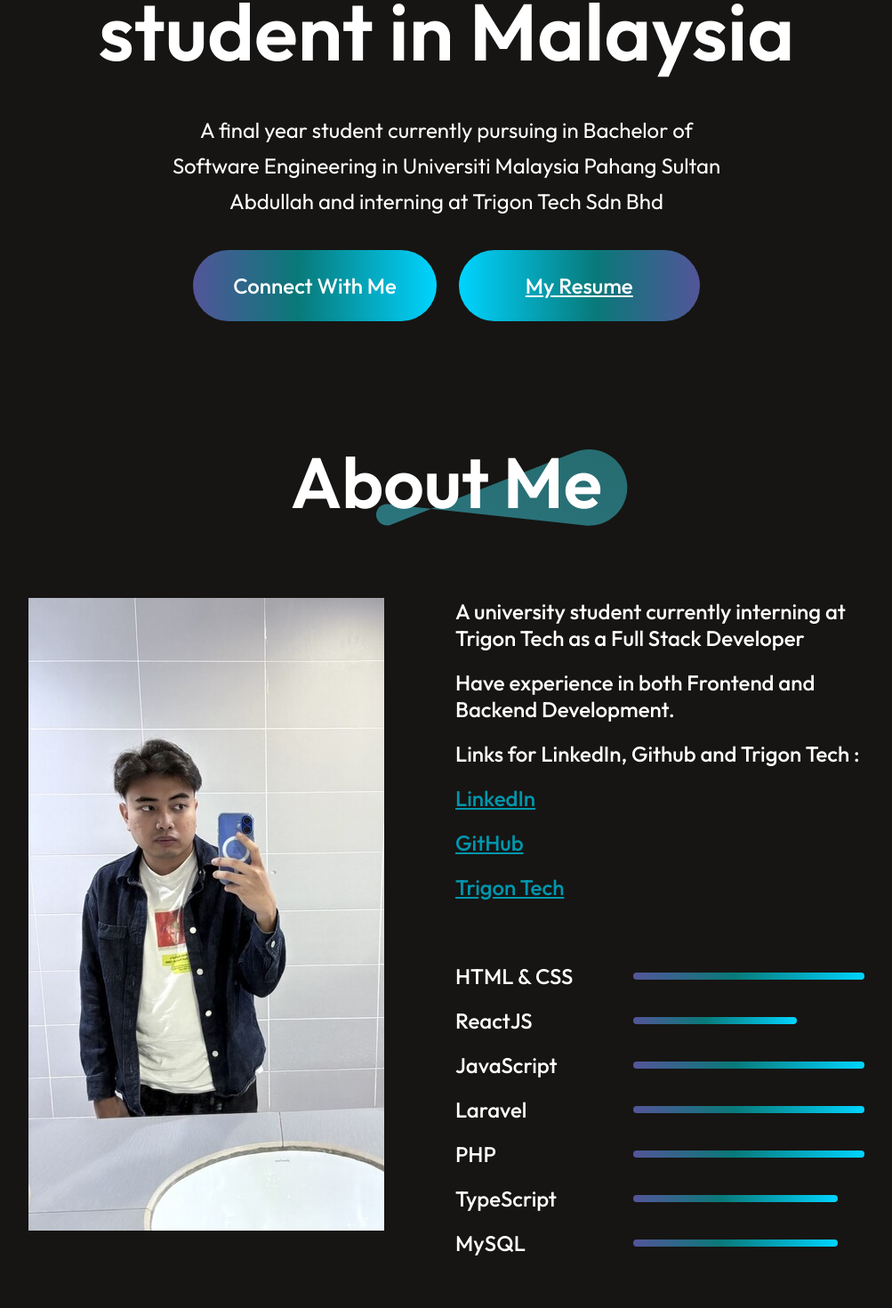
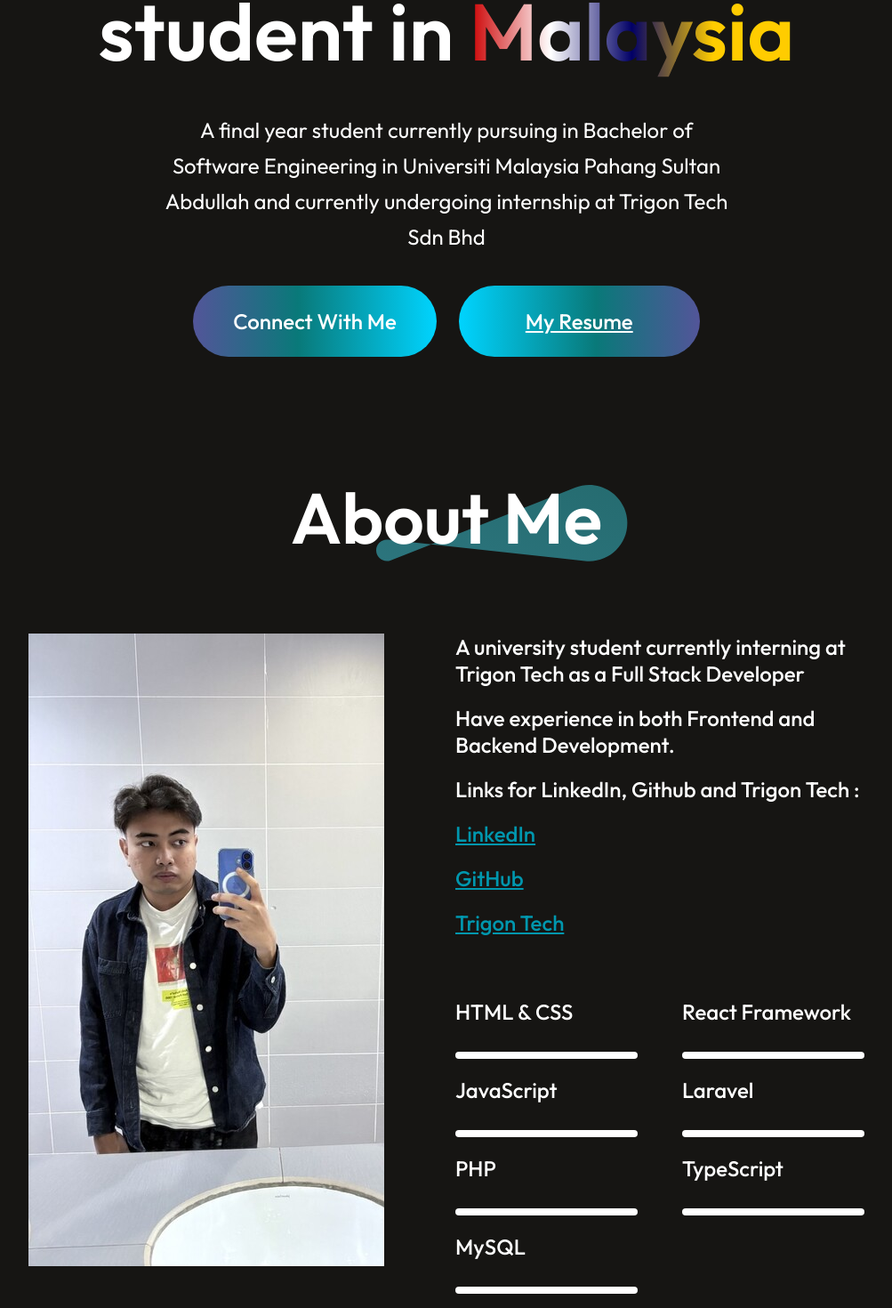
Before and after one commit to Zeyynn/RazinPortfolioReactJS, a React (Vite) app: page / in a window 1280 px wide. Shown: the part 956-2426 px from the top of the page at 89% size, without its empty margins (138-1141 px from the left). Built offline with nearby package versions, Linux system fonts and the light colour scheme.

Commit message:
Enhance UI with hover effects on titles across multiple components, update About section layout with skill bars, and improve Services section structure for better readability.

```diff
--- a/src/Components/Contact/Contact.css
+++ b/src/Components/Contact/Contact.css
@@ -13,6 +13,10 @@
     padding: 0px 30px;
     font-size: 80px;
     font-weight: 600;
+}
+.contact-title:hover{
+    transform: scale(1.1);
+    transition: transform 0.3s ease-in-out;
 }
 .contact-title img{
     position: absolute;
--- a/src/Components/Footer/Footer.jsx
+++ b/src/Components/Footer/Footer.jsx
@@ -17,10 +17,6 @@ const Footer = () => {
         <div className="footer-bottom">                         {/*Bottom foooter*/}
             <p className="footer-bottom-left">© 2025 Hariz Razin. All rights reserved</p>
             <div className="footer-bottom-right">
-                <p>Terms of Services</p>
-                <p>Privacy Policy</p>
-                <p>Connect With Me</p>
-                <p></p>
             </div>
         </div>
     </div>
--- a/src/Components/My Work/MyWork.css
+++ b/src/Components/My Work/MyWork.css
@@ -55,6 +55,10 @@
     gap: 30px;
     transition: 0.6s;
 }
+.mywork-title:hover{
+    transform: scale(1.1);
+    transition: transform 0.3s ease-in-out;
+}
 @media(max-width: 768px){
     .mywork{
         gap: 50px;
--- a/src/Components/Navbar/About/About.css
+++ b/src/Components/Navbar/About/About.css
@@ -20,6 +20,10 @@
     right: 0;
     z-index: -1;
 }
+.about-title:hover{
+    transform: scale(1.1);
+    transition: transform 0.3s ease-in-out;
+}
 .about-sections{
     display: flex;
     gap: 80px;
@@ -37,29 +41,76 @@
     font-weight: 500;
 }
 .about-skills{
-    display: flex;
+    display: grid;
     flex-direction: column;
-    gap: 20px;
+    gap: 20px 50px;
+    grid-template-columns: 1fr 1fr;
+    max-width: 900px;
 }
-.about-skill{
-    display: flex;
-    gap: 50px;
+.about-skill {
+    display: grid;
     align-items: center;
+    gap: 30px;
     transition: 0.3s;
-}
+    width: 100%;
+    max-width: 500px;
+  }
 .about-skill p{
     min-width: 150px;
     font-size: 24px;
     font-weight: 500;
 }
-.about-skill hr{
-    outline:none;
+
+/* Container for the bar */
+.about-skill .bar-wrapper {
+    position: relative;
+    flex: 1; /* take available width */
+    height: 8px;
+    background: #fff; /* white base bar */
+    border-radius: 50px;
+    overflow: hidden;
+  }
+
+  /* The gradient bar (progress) */
+.about-skill .bar {
+    position: absolute;
+    top: 0;
+    left: 0;
+    height: 100%;
+    width: 0; /* start at 0 */
+    border-radius: 50px;
+    background: linear-gradient(
+      90deg,
+      rgba(83, 85, 153, 1) 0%,
+      rgba(9, 121, 121, 1) 43%,
+      rgba(0, 212, 255, 1) 100%
+    );
+    transition: width 0.8s ease; /* smooth animation */
+  }
+
+  .about-skill:hover .bar {
+    width: var(--target-width); /* animate to target width */
+  }
+
+.about-skill hr {
+    outline: none;
     border: none;
-    width: 50%;
+    width: 0; /* start with 0 width */
     height: 8px;
     border-radius: 50px;
-    background: linear-gradient(90deg, rgba(83,85,153,1) 0%, rgba(9,121,121,1) 43%, rgba(0,212,255,1) 100%);
-}
+    background: linear-gradient(
+      90deg,
+      rgba(83, 85, 153, 1) 0%,
+      rgba(9, 121, 121, 1) 43%,
+      rgba(0, 212, 255, 1) 100%
+    );
+    transition: width 0.5s ease; /* smooth animation */
+  }
+
+  .about-skill:hover hr {
+    width: var(--target-width); /* expand to target width on hover */
+  }
+
 .about-achievements{
     display: flex;
     width: 100%;
--- a/src/Components/Navbar/About/About.jsx
+++ b/src/Components/Navbar/About/About.jsx
@@ -8,7 +8,7 @@ const About = () => {
     <div id='about' className='about'>                        {/*About Me*/}
       <div className="about-title">
         <h1>About Me</h1>
-        <img src={theme_pattern} alt=""/>
+        <img src={theme_pattern} alt="" />
       </div>
       <div className="about-sections">
         <div className="about-left">
@@ -23,15 +23,52 @@ const About = () => {
             <p><a href="https://github.com/Zeyynn" target="_blank" rel="noopener noreferrer" className='links'>GitHub</a></p>
             <p><a href="https://trigontech.my" target="_blank" rel="noopener noreferrer" className='links'>Trigon Tech</a></p>
           </div>
-            <div className="about-skills">                    {/*About Me Skills*/}
-                <div className="about-skill"><p>HTML & CSS</p><hr style ={{width:"80%"}}/></div>
-                <div className="about-skill"><p>ReactJS</p><hr style ={{width:"40%"}}/></div>
-                <div className="about-skill"><p>JavaScript</p><hr style ={{width:"60%"}}/></div>
-                <div className="about-skill"><p>Laravel</p><hr style ={{width:"70%"}}/></div>
-                <div className="about-skill"><p>PHP</p><hr style ={{width:"60%"}}/></div>
-                <div className="about-skill"><p>TypeScript</p><hr style ={{width:"50%"}}/></div>
-                <div className="about-skill"><p>MySQL</p><hr style ={{width:"50%"}}/></div>
+          <div className="about-skills">
+            <div className="about-skill" style={{ "--target-width": "80%" }}>
+              <p>HTML & CSS</p>
+              <div className="bar-wrapper">
+                <div className="bar"></div>
               </div>
+            </div>
+            <div className="about-skill" style={{ "--target-width": "77%" }}>
+              <p>React Framework<img></img></p>
+              <div className="bar-wrapper">
+                <div className="bar"></div>
+              </div>
+            </div>
+
+            <div className="about-skill" style={{ "--target-width": "70%" }}>
+              <p>JavaScript</p>
+              <div className="bar-wrapper">
+                <div className="bar"></div>
+              </div>
+            </div>
+            <div className="about-skill" style={{ "--target-width": "75%" }}>
+              <p>Laravel</p>
+              <div className="bar-wrapper">
+                <div className="bar"></div>
+              </div>
+            </div>
+            <div className="about-skill" style={{ "--target-width": "70%" }}>
+              <p>PHP</p>
+              <div className="bar-wrapper">
+                <div className="bar"></div>
+              </div>
+            </div>
+            <div className="about-skill" style={{ "--target-width": "75%" }}>
+              <p>TypeScript</p>
+              <div className="bar-wrapper">
+                <div className="bar"></div>
+              </div>
+            </div>
+            <div className="about-skill" style={{ "--target-width": "50%" }}>
+              <p>MySQL</p>
+              <div className="bar-wrapper">
+                <div className="bar"></div>
+              </div>
+            </div>
+          </div>
+
         </div>
       </div>
       <div className="about-achievements">    {/*About Me Achievements*/}
--- a/src/Components/Navbar/Hero/Hero.css
+++ b/src/Components/Navbar/Hero/Hero.css
@@ -1,93 +1,162 @@
-.hero{
-    display:flex;
-    align-items:center;
+.hero {
+    display: flex;
+    align-items: center;
     flex-direction: column;
     gap: 35px;
 }
-.hero img{
+
+.hero img {
     margin-top: 150px;
 }
 
-.hero h1{
+.hero h1 {
     text-align: center;
     width: 70%;
     font-size: 90px;
     font-weight: 600;
 }
-.hero h1 span{
-    background: linear-gradient(90deg, rgba(83,85,153,1) 0%, rgba(9,121,121,1) 43%, rgba(0,212,255,1) 100%);
+
+.hero h1 span {
+    /* background: linear-gradient(90deg, rgba(83, 85, 153, 1) 0%, rgba(9, 121, 121, 1) 43%, rgba(0, 212, 255, 1) 100%); */
     background-clip: text;
     -webkit-background-clip: text;
     -webkit-text-fill-color: transparent;
 }
-.hero p{
+
+.hero p {
     width: 50%;
     text-align: center;
     font-size: 24px;
     line-height: 40px;
 }
 
-.hero-action{
+.hero-action {
     display: flex;
     align-items: center;
-    gap:25px;
-    font-size:24px;
+    gap: 25px;
+    font-size: 24px;
     font-weight: 500;
     margin-bottom: 50px;
 }
 
-.hero-connect{
+.hero-connect {
     padding: 25px 45px;
     border-radius: 50px;
-    background: linear-gradient(90deg, rgba(83,85,153,1) 0%, rgba(9,121,121,1) 43%, rgba(0,212,255,1) 100%);
+    background: linear-gradient(90deg, rgba(83, 85, 153, 1) 0%, rgba(9, 121, 121, 1) 43%, rgba(0, 212, 255, 1) 100%);
     cursor: pointer;
 }
-.hero-resume{
+
+.hero-resume {
     padding: 25px 75px;
     border-radius: 50px;
-    background: linear-gradient(270deg, rgba(83,85,153,1) 0%, rgba(9,121,121,1) 43%, rgba(0,212,255,1) 100%);
+    background: linear-gradient(270deg, rgba(83, 85, 153, 1) 0%, rgba(9, 121, 121, 1) 43%, rgba(0, 212, 255, 1) 100%);
     cursor: pointer;
     color: white;
 }
-.hero-connect:hover{
+
+.hero-connect:hover {
     border: 2px solid #FFFFFF;
 }
-.hero-resume:hover{
+
+.hero-resume:hover {
     border: 2px solid #FFFFFF;
 }
-@media(max-width:768px){
-    .hero img{
+
+@media(max-width:768px) {
+    .hero img {
         margin-top: 120px;
         width: 260px;
     }
-    .hero h1{
+
+    .hero h1 {
         margin-top: 50px;
         width: 90%;
         font-size: 50px;
     }
-    .hero p{
+
+    .hero p {
         width: 60%;
         font-size: 18px;
         line-height: 32px;
         margin: 10px 0px;
     }
-    .hero-action{
+
+    .hero-action {
         gap: 16px;
         font-size: 18px;
         font-weight: 500;
         margin-bottom: 50px;
     }
-    .hero-connect{
+
+    .hero-connect {
         padding: 20px 30px;
         border-radius: 40px;
     }
-    .hero-resume{
+
+    .hero-resume {
         padding: 20px 50px;
         border-radius: 40px;
         color: white;
         text-decoration: none;
     }
 }
+
 .profile-image {
     border-radius: 50%;
+    transition: transform 0.5s ease-in-out;
 }
+
+.profile-image {
+    position: relative;
+    border-radius: 50%;
+    overflow: hidden;
+    /* ensures image stays circular */
+    display: inline-block;
+}
+
+/* Create gradient border with pseudo-element */
+.profile-image::before {
+    content: "";
+    position: absolute;
+    inset: 0;
+    /* cover entire element */
+    padding: 2px;
+    /* border thickness */
+    border-radius: 50%;
+    background: linear-gradient(270deg, rgba(83, 85, 153, 1) 0%, rgba(9, 121, 121, 1) 43%, rgba(0, 212, 255, 1) 100%);
+    -webkit-mask:
+        linear-gradient(#fff 0 0) content-box,
+        linear-gradient(#fff 0 0);
+    -webkit-mask-composite: xor;
+    mask-composite: exclude;
+    pointer-events: none;
+    /* allow clicks through */
+}
+
+/* Hover animation */
+.profile-image:hover {
+    transform: scale(1.1) rotate(360deg);
+    transition: transform 0.5s ease-in-out;
+}
+.hero-name{
+    background: linear-gradient(90deg, rgba(83, 85, 153, 1) 0%, rgba(9, 121, 121, 1) 43%, rgba(0, 212, 255, 1) 100%);
+    background-clip: text;
+}
+.hero-name:hover{
+    transform: scale(1.1);
+    transition: transform 0.3s ease-in-out;
+}
+.hero-country{
+    background: linear-gradient(
+      90deg,
+
+      #cc0001 0%,    /* Red */
+      #ffffff 25%,   /* White */
+      #010066 50%,   /* Blue */
+      #ffcc00 75%    /* Yellow */
+
+    );
+    background-clip: text;
+    color: transparent;
+    font-weight: 600;
+  }
--- a/src/Components/Navbar/Hero/Hero.jsx
+++ b/src/Components/Navbar/Hero/Hero.jsx
@@ -5,15 +5,19 @@ import AnchorLink from 'react-anchor-link-smooth-scroll'
 
 const Hero = () => {
   return (
-        <div id='home' className="hero">                      {/*Profile*/}
+    <>
+    {/*Profile*/}
+
+        <div id='home' className="hero">
         <img src={profile_img} className="profile-image" alt =""/>
-        <h1><span>I'm Hariz Razin,</span> a student in Malaysia</h1>
-        <p>A final year student currently pursuing in Bachelor of Software Engineering in Universiti Malaysia Pahang Sultan Abdullah and interning at Trigon Tech Sdn Bhd</p>
+        <h1><span className='hero-name'>I'm Hariz Razin,</span> a student in <span className='hero-country'>Malaysia</span></h1>
+        <p>A final year student currently pursuing in Bachelor of Software Engineering in Universiti Malaysia Pahang Sultan Abdullah and currently undergoing internship at Trigon Tech Sdn Bhd</p>
         <div className="hero-action">                         {/*Profile Links to Github and Linkedin*/}
             <div className="hero-connect"><AnchorLink className='anchor-link' offset={50} href='#contact'>Connect With Me</AnchorLink></div>
             <a href="https://razin-portfolio-react-js.vercel.app/Hariz_Razin_Resume.pdf" download="Hariz_Razin_Resume.pdf" className="hero-resume">My Resume</a>
         </div>
     </div>
+    </>
   )
 }
 
--- a/src/Components/Services/Services.css
+++ b/src/Components/Services/Services.css
@@ -19,6 +19,10 @@
     bottom: 0;
     right: 0;
     z-index: -1;
+}
+.services-title:hover{
+    transform: scale(1.1);
+    transition: transform 0.3s ease-in-out;
 }
 .services-format{
     display: flex;
```
Also changed, not shown: src/Components/Services/Services.jsx (+14 -5 lines), src/assets/services_data.js (+17 -8 lines), src/assets/htmlcss.png (added). Lines whose indentation alone changed are shown as unchanged.
